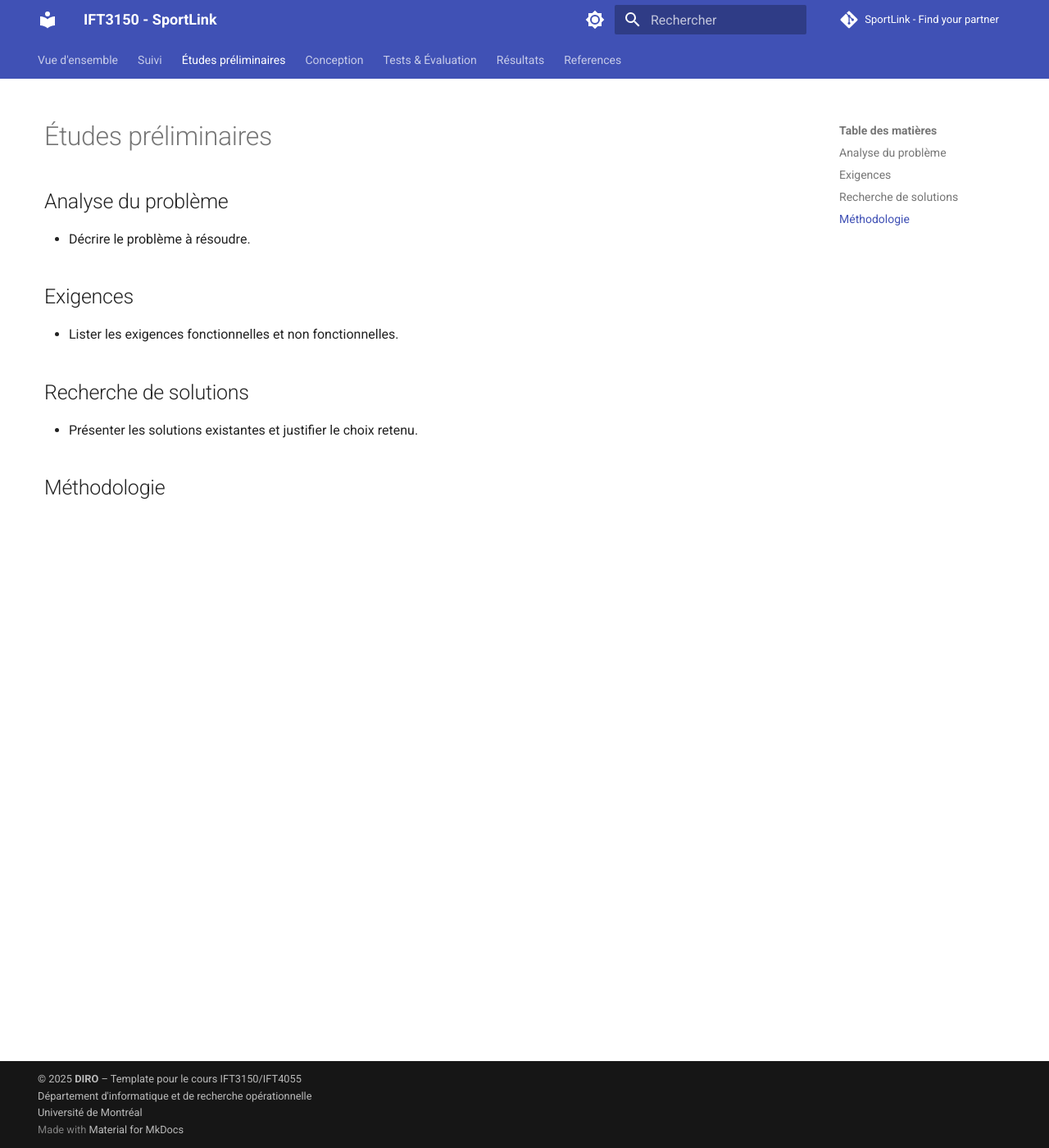
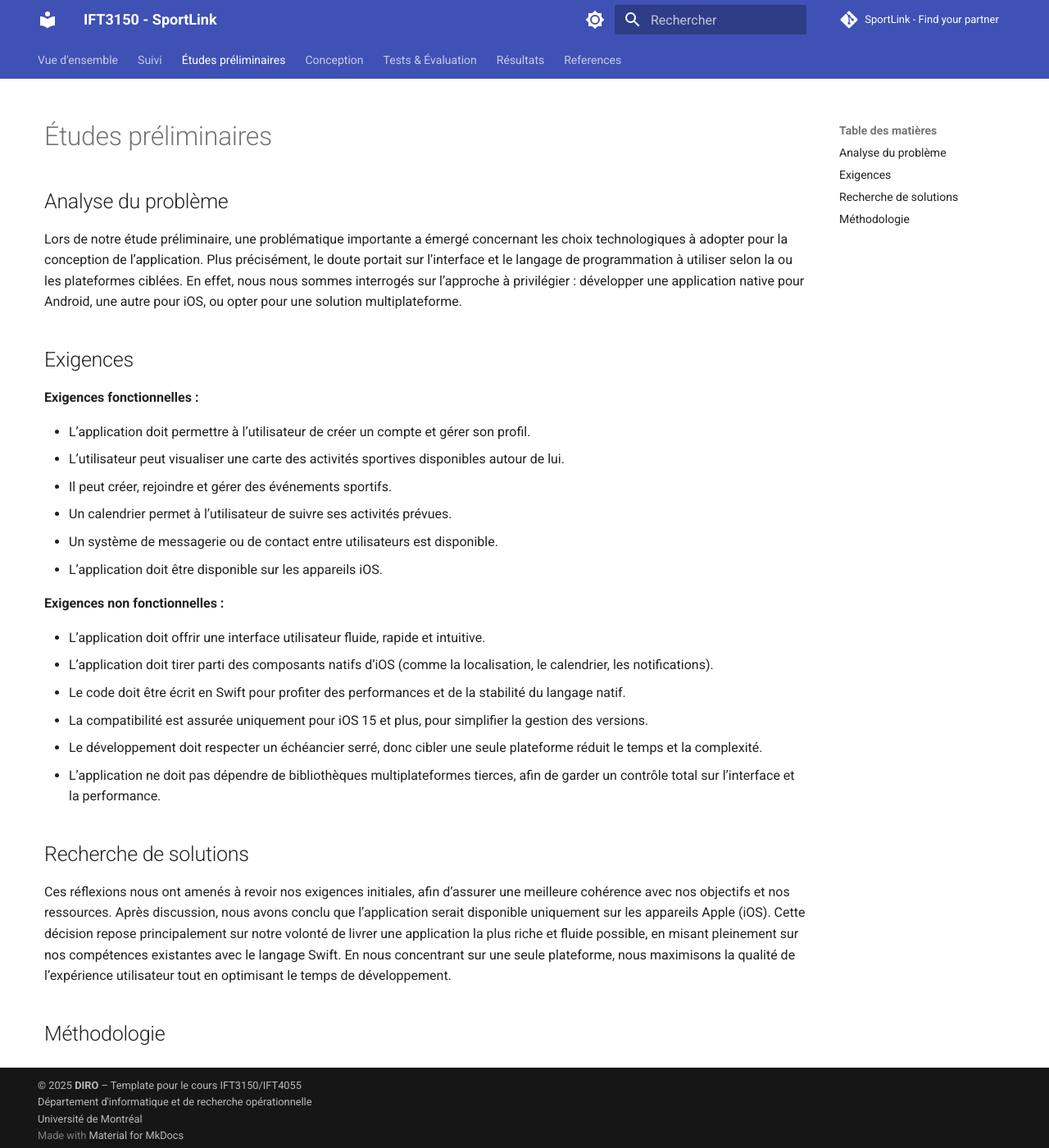
Before and after one commit to mrquaternion/SportLink, an MkDocs documentation site: the page built from docs/analysis.md, in a window 1280 px wide and 1400 px high. Shown: the whole window at 82% size. Built offline with MkDocs 1.6.1 and Material for MkDocs 9.7.7, drawn with Linux system fonts in a browser that asks for light colours; comment, search, counter and statistics services are not loaded.

Commit message:
Proposition et objectifs (complété) / ajout de la semaine2 pour le suivi/ Analyse des exigences

```diff
--- a/docs/analysis.md
+++ b/docs/analysis.md
@@ -2,14 +2,31 @@
 
 ## Analyse du problème
 
-- Décrire le problème à résoudre.
+Lors de notre étude préliminaire, une problématique importante a émergé concernant les choix technologiques à adopter pour la conception de l’application. Plus précisément, le doute portait sur l’interface et le langage de programmation à utiliser selon la ou les plateformes ciblées. En effet, nous nous sommes interrogés sur l’approche à privilégier : développer une application native pour Android, une autre pour iOS, ou opter pour une solution multiplateforme.
+
 
 ## Exigences
 
-- Lister les exigences fonctionnelles et non fonctionnelles.
+**Exigences fonctionnelles :**
+
+- L’application doit permettre à l’utilisateur de créer un compte et gérer son profil.
+- L’utilisateur peut visualiser une carte des activités sportives disponibles autour de lui.
+- Il peut créer, rejoindre et gérer des événements sportifs.
+- Un calendrier permet à l’utilisateur de suivre ses activités prévues.
+- Un système de messagerie ou de contact entre utilisateurs est disponible.
+- L’application doit être disponible sur les appareils iOS.
+
+**Exigences non fonctionnelles :**
+
+- L’application doit offrir une interface utilisateur fluide, rapide et intuitive.
+- L’application doit tirer parti des composants natifs d’iOS (comme la localisation, le calendrier, les notifications).
+- Le code doit être écrit en Swift pour profiter des performances et de la stabilité du langage natif.
+- La compatibilité est assurée uniquement pour iOS 15 et plus, pour simplifier la gestion des versions.
+- Le développement doit respecter un échéancier serré, donc cibler une seule plateforme réduit le temps et la complexité.
+- L’application ne doit pas dépendre de bibliothèques multiplateformes tierces, afin de garder un contrôle total sur l’interface et la performance.
 
 ## Recherche de solutions
 
-- Présenter les solutions existantes et justifier le choix retenu.
+Ces réflexions nous ont amenés à revoir nos exigences initiales, afin d’assurer une meilleure cohérence avec nos objectifs et nos ressources. Après discussion, nous avons conclu que l’application serait disponible uniquement sur les appareils Apple (iOS). Cette décision repose principalement sur notre volonté de livrer une application la plus riche et fluide possible, en misant pleinement sur nos compétences existantes avec le langage Swift. En nous concentrant sur une seule plateforme, nous maximisons la qualité de l’expérience utilisateur tout en optimisant le temps de développement.
 
 ## Méthodologie
```
Also changed, not shown: docs/index.md (+23 -1 lines), docs/suivi.md (+17 -4 lines), 2 other files.
